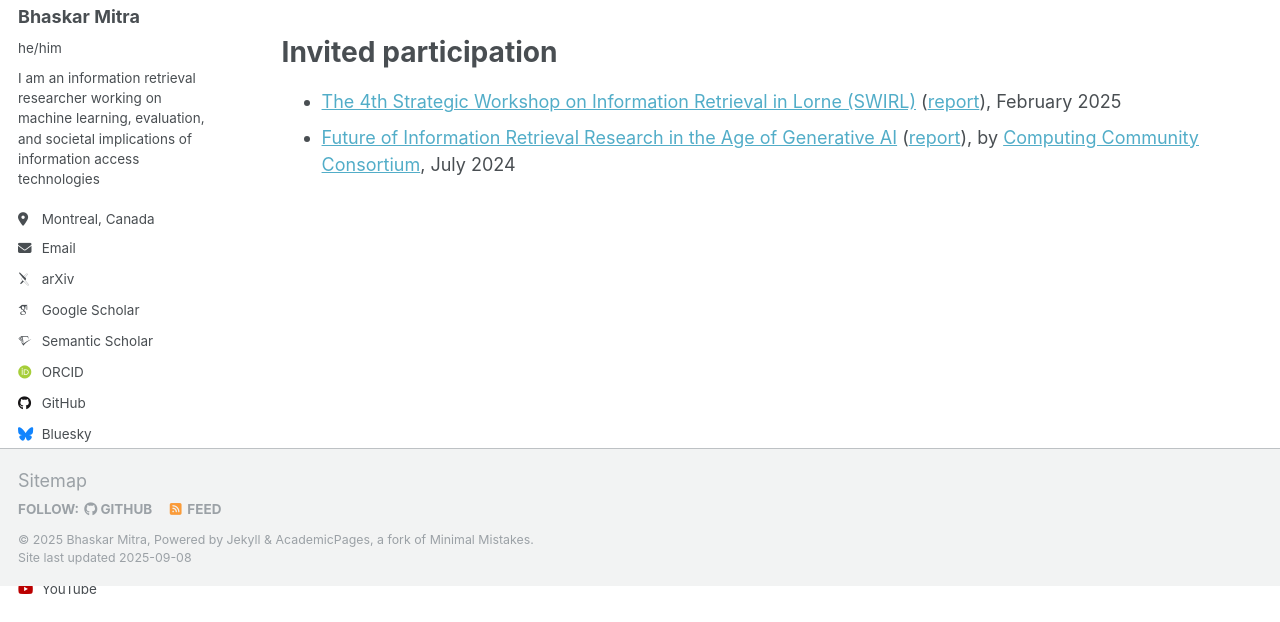
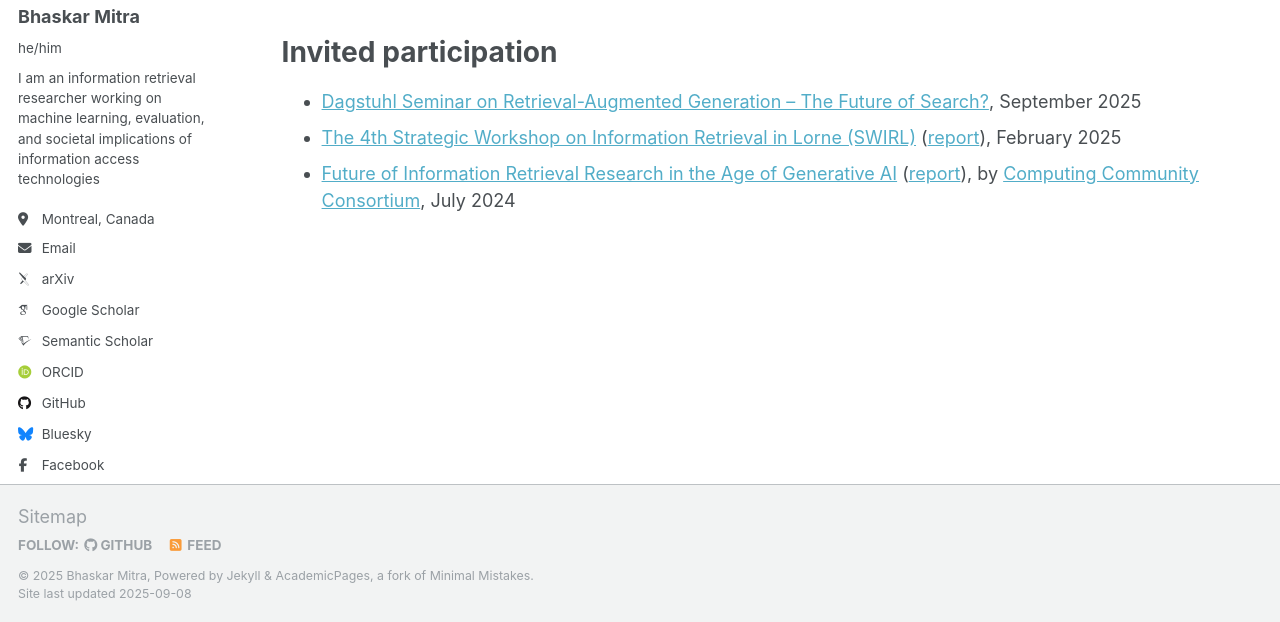
Before and after one commit to bhaskar-mitra/bhaskar-mitra.github.io, a Jekyll site: the page built from _pages/community.md, in a window 1280 px wide and 900 px high, scrolled down 1736 px, cut to the strip 278-900 px from the top of the window. Built offline with Jekyll 4.4.1, drawn with Linux system fonts in a browser that asks for light colours; some web fonts are replaced.

Commit message:
Update community.md

```diff
--- a/_pages/community.md
+++ b/_pages/community.md
@@ -61,5 +61,6 @@
 
 Invited participation
 ======
+* [Dagstuhl Seminar on Retrieval-Augmented Generation – The Future of Search?](https://www.dagstuhl.de/25391), September 2025
 * [The 4th Strategic Workshop on Information Retrieval in Lorne (SWIRL)](https://sites.google.com/view/swirl2025/) ([report](https://bhaskar-mitra.github.io/showpdf/?file=SWIRL-2025-Preprint)), February 2025
 * [Future of Information Retrieval Research in the Age of Generative AI](https://cra.org/ccc/events/future-of-information-retrieval-research-in-the-age-of-generative-ai-ccc-visioning-workshop/) ([report](https://bhaskar-mitra.github.io/showpdf/?file=CCC-Report_-Future-of-Information-Retrieval-Research-in-the-Age-of-Generative-AI_FINAL)), by [Computing Community Consortium](https://cra.org/ccc/), July 2024
```
